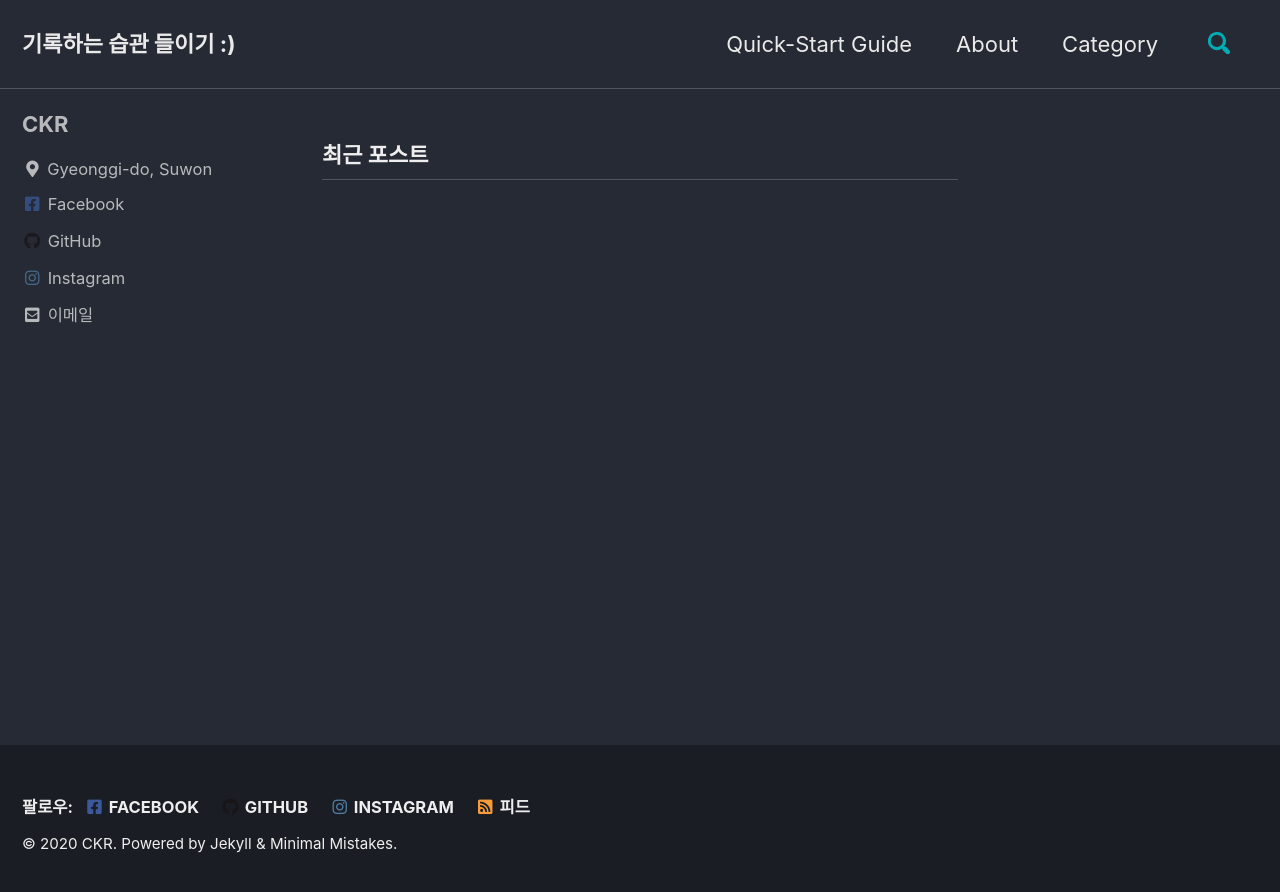
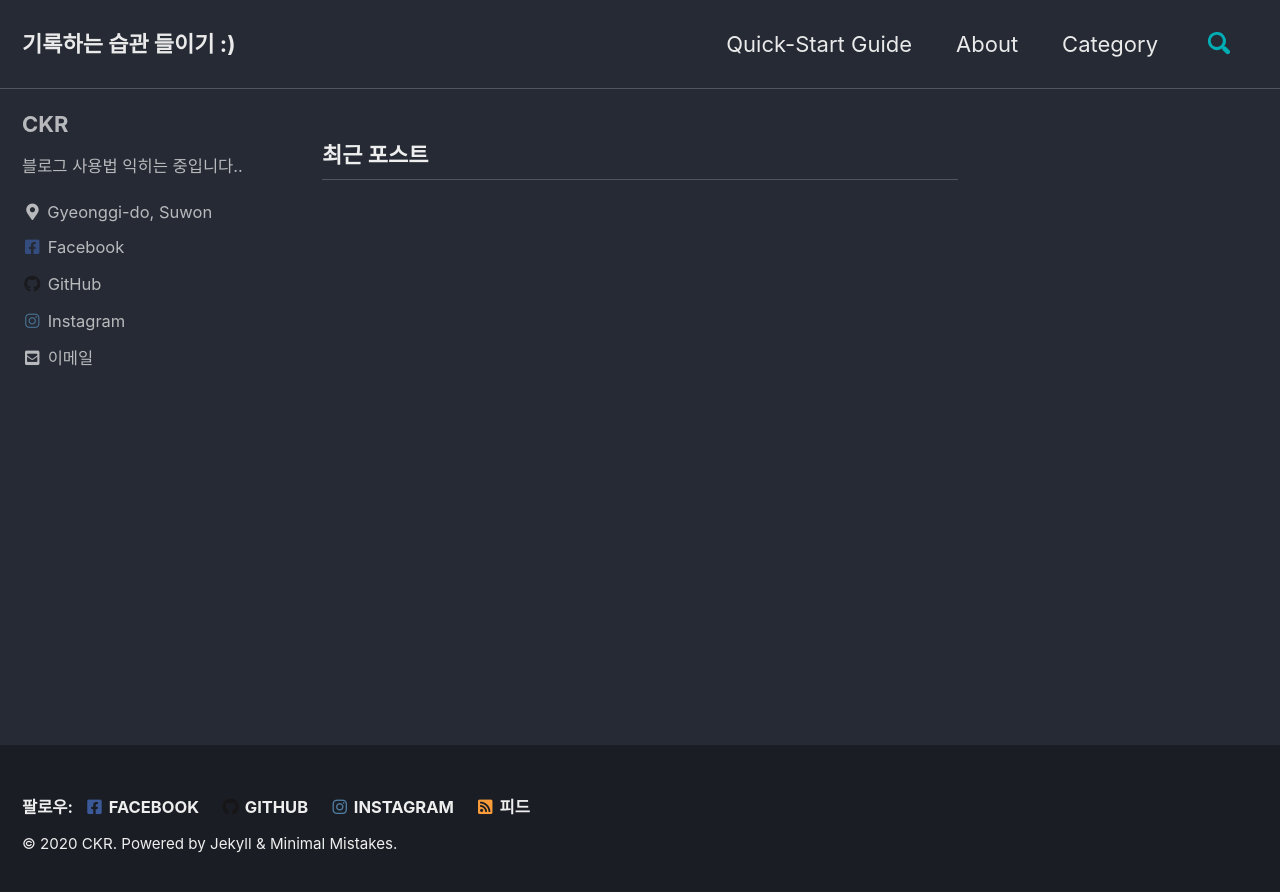
Before and after one commit to ckr3453/ckr3453.github.io, a Jekyll site: the page built from index.html, in a window 1280 px wide. Shown: the top 892 px of the page. Built offline with Jekyll 4.4.1, drawn with Linux system fonts in a browser that asks for light colours; cached includes are drawn as plain includes; the list of posts is cut into pages by our own code.

Commit message:
_config.yml updated.

```diff
--- a/_config.yml
+++ b/_config.yml
@@ -95,7 +95,7 @@ analytics:
 author:
   name             : "CKR"
   avatar           : # path of avatar image, e.g. "/assets/images/bio-photo.jpg"
-  bio              : ""
+  bio              : "블로그 사용법 익히는 중입니다.."
   location         : "Gyeonggi-do, Suwon"
   email            : "david3453@naver.com"
   links:
```
